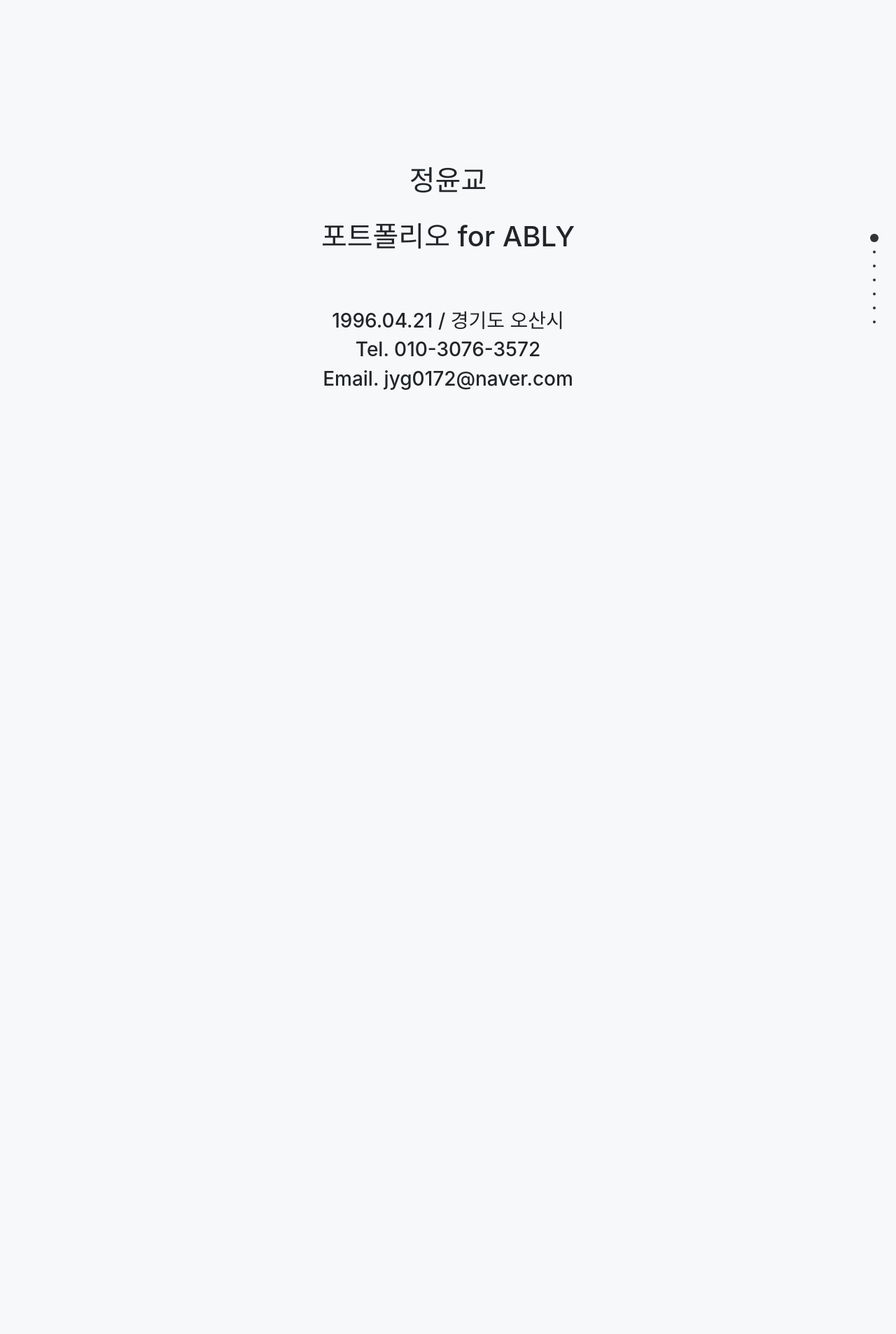
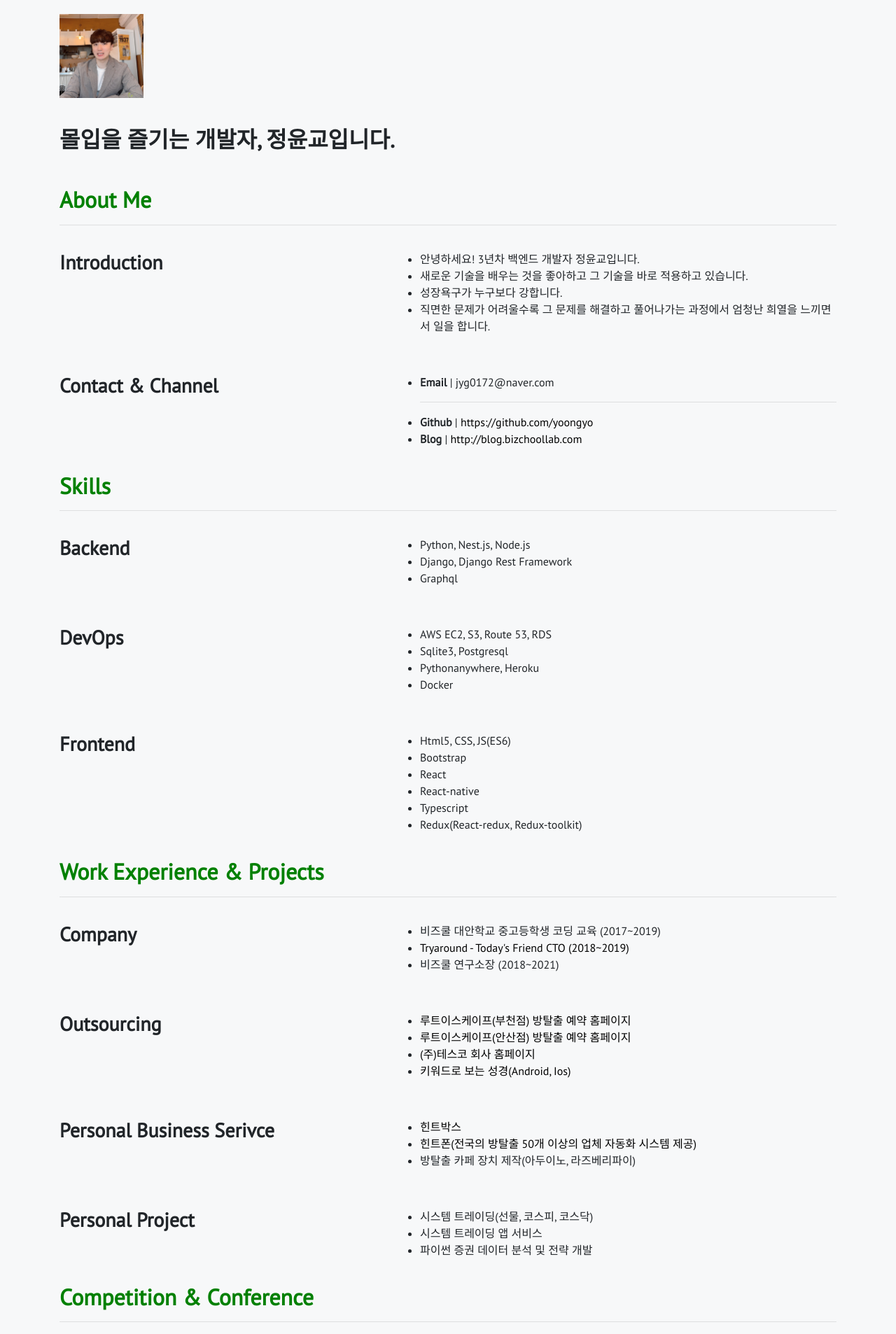
Before and after one commit to yoongyo/portfolio, a Django app: page / in a window 1280 px wide. Shown: the top 1906 px of the page at 70% size. Before the commit the page ends 557 px from the top, so only its background shows below. Run offline with Django 3.2, Linux system fonts and the light colour scheme; some libraries are stand-ins or nearby versions.

Commit message:
edit portfolio

```diff
--- a/mysite/templates/base.html
+++ b/mysite/templates/base.html
@@ -7,7 +7,9 @@
     <script src="https://code.jquery.com/jquery-3.4.1.slim.min.js" integrity="sha384-J6qa4849blE2+poT4WnyKhv5vZF5SrPo0iEjwBvKU7imGFAV0wwj1yYfoRSJoZ+n" crossorigin="anonymous"></script>
     <script src="https://cdn.jsdelivr.net/npm/popper.js@1.16.0/dist/umd/popper.min.js" integrity="sha384-Q6E9RHvbIyZFJoft+2mJbHaEWldlvI9IOYy5n3zV9zzTtmI3UksdQRVvoxMfooAo" crossorigin="anonymous"></script>
     <script src="https://stackpath.bootstrapcdn.com/bootstrap/4.4.1/js/bootstrap.min.js" integrity="sha384-wfSDF2E50Y2D1uUdj0O3uMBJnjuUD4Ih7YwaYd1iqfktj0Uod8GCExl3Og8ifwB6" crossorigin="anonymous"></script>
-
+    <style>
+        @import url('https://fonts.googleapis.com/css2?family=PT+Sans&display=swap');
+    </style>
     {% load static %}
     <!-- fullpage -->
     <link rel="stylesheet" type="text/css" href="{% static 'css/jquery.fullpage.css' %}" />
@@ -20,6 +22,7 @@
     <style>
         body {
             background-color: rgb(247,248,249);
+            font-family: 'PT Sans', sans-serif;
         }
         .nav-link:hover {
             border-bottom: 4px solid #337ab7;
@@ -27,9 +30,19 @@
         a {
             color: black;
         }
+        h2 {
+            font-weight: 700;
+        }
+
+        h3 {
+            font-weight: 600;
+        }
+        .row {
+            padding: 20px 0px;
+        }
     </style>
 </head>
-<body>
+<body style="padding: 20px 0px">
     {% block content %}
 
     {% endblock %}
--- a/portfolio/templates/portfolio.html
+++ b/portfolio/templates/portfolio.html
@@ -1,205 +1,281 @@
 {% extends 'base.html' %}
 {% block content %}
     {% load static %}
-    <div>
-        <div id="fullpage">
-            <div class="section" style="text-align: center;">
-                <div class="container">
-                    <div>
-                        <h1>정윤교</h1><br>
-                        <h1>포트폴리오 for ABLY</h1>
-                        <br>
-                        <br>
-                        <br>
-                        <h3>1996.04.21 / 경기도 오산시</h3>
-                        <h3>Tel. 010-3076-3572</h3>
-                        <h3>Email. jyg0172@naver.com</h3>
-                    </div>
+    <div class="container">
+        <div>
+            <img src="{% static 'img/profile.jpg' %}" width="120rem">
+            <h2 style="font-weight: 600; padding: 40px 0px">몰입을 즐기는 개발자, 정윤교입니다.</h1>
+        </div>
+
+        <div>
+            <h2 style="color:green">About Me</h2>
+            <hr>
+            <div class="row">
+                <div class="col-5">
+                    <h3>Introduction</h3>
+                </div>
+                <div class="col-7">
+                    <ul>
+                        <li>안녕하세요! 3년차 백엔드 개발자 정윤교입니다.</li>
+                        <li>새로운 기술을 배우는 것을 좋아하고 그 기술을 바로 적용하고 있습니다.</li>
+                        <li>성장욕구가 누구보다 강합니다.</li>
+                        <li>직면한 문제가 어려울수록 그 문제를 해결하고 풀어나가는 과정에서 엄청난 희열을 느끼면서 일을 합니다.</li>
+                    </ul>
                 </div>
             </div>
-            <div class="section" style="text-align: center; background-color:white">
-                <div class="container">
-                    <div class="row">
-                        <div class="col">
-                            <img src="{% static 'img/image2.png' %}" style="height:300px; width:300px;">
-                        </div>
-                        <div class="col mt-5">
-                            <h1>2017</h1><br>
-                            <h3>비즈쿨 대안학교 중•고등학생 코딩 교육(2017~2020)</h3>
-                        </div>
-                    </div>
+            <div class="row">
+                <div class="col-5">
+                    <h3>Contact & Channel</h3>
+                </div>
+                <div class="col-7">
+                    <ul>
+                        <li><strong>Email</strong> | jyg0172@naver.com</li>
+                        <hr>
+                        <li><strong>Github</strong> | <a href="https://github.com/yoongyo">https://github.com/yoongyo</a></li>
+                        <li><strong>Blog</strong> | <a href="https://github.com/yoongyo">http://blog.bizchoollab.com</a></li>
+                    </ul>
                 </div>
             </div>
-            <div class="section" style="text-align: center;">
-                <div class="container">
-                    <div class="row">
-                        <div class="col mt-4">
-                            <h1>2018</h1><br>
-                            <h3>스타트업 위크엔드 금상 수상(커피밋)</h3>
-                            <h3>스타트업 Today's Friend CTO (2018~2019)</h3>
-                            <h3>방탈출 힌트박스 제작 및 판매</h3>
-                        </div>
-                        <div class="col">
-                            <img src="{% static 'img/image1.jpg' %}" style="height:280px; width:400px;">
-                        </div>
-                    </div>
+        </div>
+
+        <div>
+            <h2 style="color:green">Skills</h2>
+            <hr>
+            <div class="row">
+                <div class="col-5">
+                    <h3>Backend</h3>
+                </div>
+                <div class="col-7">
+                    <ul>
+                        <li>Python, Nest.js, Node.js</li>
+                        <li>Django, Django Rest Framework</li>
+                        <li>Graphql</li>
+                    </ul>
                 </div>
             </div>
-            <div class="section" style="background-color: white;">
-                <div class="container">
-                    <div class="row">
-                        <div class="col text-center" style="line-height:329.6px">
-                            <img src="{% static 'img/image4.png' %}" style="height:200px; width:300px;vertical-align:middle">
-<!--                            <img src="{% static 'img/image3.png' %}" style="height:50px; width:100px;">-->
-                        </div>
-                        <div class="col">
-                            <h1 style="text-align: center">2019</h1><br>
-                            <h3>방탈출 힌트폰 어플 개발 및 서비스 운영</h3>
-                            <h3>키워드로 보는 성경 개발 및 출시</h3>
-                            <h3>Tesco 회사 홈페이지 개발</h3>
-                            <h3>루트이스케이프 부천점 홈페이지 개발</h3>
-                            <h3>루트이스케이프 안산점 홈페이지 개발</h3>
-                            <h3>외식페이 개발 및 스타트업 준비</h3>
-                        </div>
-                    </div>
+            <div class="row">
+                <div class="col-5">
+                    <h3>DevOps</h3>
+                </div>
+                <div class="col-7">
+                    <ul>
+                        <li>AWS EC2, S3, Route 53, RDS</li>
+                        <li>Sqlite3, Postgresql</li>
+                        <li>Pythonanywhere, Heroku</li>
+                        <li>Docker</li>
+                    </ul>
                 </div>
             </div>
-            <div class="section" style="text-align: center">
-                <h1>2020-2021</h1><br>
-                <h3>시스템 트레이딩(국내 선물, 코스피, 코스닥)</h3>
-                <h3>파이썬 증권 데이터 분석 및 전략 개발</h3>
-                <h3>나만의 시스템 트레이딩 앱 서비스 개발(react-native로 개발)</h3>
-            </div>
-            <div class="section" style="background-color: white; ">
-                <div class="container">
-                    <div class="row" style="text-align: center">
-                        <div class="col">
-                            <h1>ETC</h1><br>
-                            <h3>방탈출 카페 장치 제작(아두이노, 라즈베리파이)</h3>
-                            <h3>축제 스타트업(festigo) 시도</h3>
-                            <h3>이벤트 관련 스타트업(eventmoa) 시도</h3>
-                            <h3>Android용 수신 메모(bizcall) 어플 개발</h3>
-                            <h3>안민석 오산시 국회의원 공약 공공배달앱 개발 추진</h3>
-                            <h3>매년 파이콘 및 개발관련 컨퍼런스 다수 참여</h3>
-                        </div>
-                    </div>
+            <div class="row">
+                <div class="col-5">
+                    <h3>Frontend</h3>
+                </div>
+                <div class="col-7">
+                    <ul>
+                        <li>Html5, CSS, JS(ES6)</li>
+                        <li>Bootstrap</li>
+                        <li>React</li>
+                        <li>React-native</li>
+                        <li>Typescript</li>
+                        <li>Redux(React-redux, Redux-toolkit)</li>
+                    </ul>
                 </div>
             </div>
-            <div class="section" style="">
-                <div class="container">
-                    <h1 style="text-align: center">CODE</h1><br><br><br>
-                    <div class="row">
-                        <div class="col-6">
-                            <a href="https://todaysfriend.com" target="_blank">
-                                <h3>Today's friend</h3>
-                            </a>
-                        </div>
-                        <div class="col-6">
-                            <h3>https://github.com/yoongyo/TSF1</h3>
-                        </div>
-                        <div class="col-6">
-                            <a href="https://www.route-escape.com" target="_blank">
-                                <h3>루트이스케이프(부천점)</h3>
-                            </a>
-                        </div>
-                        <div class="col-6">
-                            <h3>https://github.com/yoongyo/roomescape</h3>
-                        </div>
-                        <div class="col-6">
-                            <a href="http://routeescape.co.kr" target="_blank">
-                                <h3>루트이스케이프(안산점)</h3>
-                            </a>
-                        </div>
-                        <div class="col-6">
-                            <h3>https://github.com/yoongyo/roomescapehomepage</h3>
-                        </div>
-                        <div class="col-6">
-                            <a href="http://tesco.or.kr" target="_blank">
-                                <h3>(주)테스코</h3>
-                            </a>
-                        </div>
-                        <div class="col-6">
-                            <h3>https://github.com/yoongyo/tesco</h3>
-                        </div>
-                        <div class="col-6">
-                            <a href="https://play.google.com/store/apps/details?id=com.bizchool.hintphone" target="_blank">
-                                <h3>힌트폰</h3>
-                            </a>
-                        </div>
-                        <div class="col-6">
-                            <h3>https://github.com/yoongyo/hintphone</h3>
-                        </div>
-                        <div class="col">
-                            <a href="https://smartstore.naver.com/bizchoollab/products/4315238593?NaPm=ct%3Dkqizvyxs%7Cci%3D32b19171b060af90762f2ed70cb8a1b0ddca08e9%7Ctr%3Dsls%7Csn%3D894447%7Chk%3D42e9d50a94922e544060c668fdc5bb20a4993ccf" target="_blank">
-                                <h3>힌트박스</h3>
-                            </a>
-                        </div>
-                        <div class="col-6">
-                            <h3>https://github.com/yoongyo/hintBox</h3>
-                        </div>
-                        <div class="col-6">
-                            <a href="https://play.google.com/store/apps/details?id=com.shammah.shammahbiblelecture" target="_blank">
-                                <h3>키워드로 보는 성경</h3>
-                            </a>
-                        </div>
-                        <div class="col-6">
-                            <h3>https://github.com/yoongyo/bible_v2</h3>
-                        </div>
-                        <div class="col-6">
-                            <a href="https://bizchool.pythonanywhere.com/" target="_blank">
-                                <h3>비즈쿨 블로그</h3>
-                            </a>
-                        </div>
-                        <div class="col-6">
-                            <h3>https://github.com/yoongyo/bizchoolblog</h3>
-                        </div>
-                        <div class="col-6">
-                            <h3>외식페이</h3>
-                        </div>
-                        <div class="col-6">
-                            <h3>https://github.com/yoongyo/eatoutpay</h3>
-                        </div>
-                        <div class="col-6">
-                            <h3>공공배달앱</h3>
-                        </div>
-                        <div class="col-6">
-                            <h3>https://github.com/yoongyo/baedal</h3>
-                        </div>
-                        <div class="col-6">
-                            <h3>방탈출 장치</h3>
-                        </div>
-                        <div class="col-6">
-                            <h3>https://github.com/yoongyo/escapeDevice</h3>
-                        </div>
-                        <div class="col-6">
-                            <h3>시스템 트레이딩</h3>
-                        </div>
-                        <div class="col-6" style="white-space: nowrap;">
-                            <h3>주요 전략과 데이터가 포함되어 공개하지 않겠습니다</h3>
-                        </div>
-                        <div class="col-6">
-                            <h3>힌트폰 v2</h3>
-                            <h3>(ABLY에서 사용하는 기술 스택으로 개발)</h3>
-                        </div>
-                        <div class="col-6" style="white-space: nowrap;">
-                            <h3>https://github.com/yoongyo/hintphone-v2</h3>
-                        </div>
+        </div>
+
+        <div>
+            <h2 style="color:green">Work Experience & Projects</h2>
+            <hr>
+            <div class="row">
+                <div class="col-5">
+                    <h3>Company</h3>
+                </div>
+                <div class="col-7">
+                    <ul>
+                        <li>비즈쿨 대안학교 중고등학생 코딩 교육 (2017~2019)</li>
+                        <li><a href="">Tryaround - Today's Friend CTO (2018~2019)</a></li>
+                        <li>비즈쿨 연구소장 (2018~2021)</li>
+                    </ul>
+                </div>
+            </div>
+            <div class="row">
+                <div class="col-5">
+                    <h3>Outsourcing</h3>
+                </div>
+                <div class="col-7">
+                    <ul>
+                        <li><a href="https://www.route-escape.com/" target="_blank">루트이스케이프(부천점) 방탈출 예약 홈페이지</a></li>
+                        <li><a href="http://routeescape.co.kr/" target="_blank">루트이스케이프(안산점) 방탈출 예약 홈페이지</a></li>
+                        <li><a href="http://tesco.or.kr/" target="_blank">(주)테스코 회사 홈페이지</a></li>
+                        <li><a href="" target="_blank">키워드로 보는 성경(Android, Ios)</a></li>
+                    </ul>
+                </div>
+            </div>
+            <div class="row">
+                <div class="col-5">
+                    <h3>Personal Business Serivce</h3>
+                </div>
+                <div class="col-7">
+                    <ul>
+                        <li><a href="https://smartstore.naver.com/bizchoollab/products/4315238593?NaPm=ct%3Dkqizvyxs%7Cci%3D32b19171b060af90762f2ed70cb8a1b0ddca08e9%7Ctr%3Dsls%7Csn%3D894447%7Chk%3D42e9d50a94922e544060c668fdc5bb20a4993ccf" target="_blank">힌트박스</a></li>
+                        <li><a href="https://play.google.com/store/apps/details?id=com.bizchool.hintphone" target="_blank">힌트폰(전국의 방탈출 50개 이상의 업체 자동화 시스템 제공)</a></li>
+                        <li>방탈출 카페 장치 제작(아두이노, 라즈베리파이)</li>
+                    </ul>
+                </div>
+            </div>
+            <div class="row">
+                <div class="col-5">
+                    <h3>Personal Project</h3>
+                </div>
+                <div class="col-7">
+                    <ul>
+                        <li>시스템 트레이딩(선물, 코스피, 코스닥)</li>
+                        <li>시스템 트레이딩 앱 서비스</li>
+                        <li>파이썬 증권 데이터 분석 및 전략 개발</li>
+                    </ul>
+                </div>
+            </div>
+        </div>
+        <div>
+            <h2 style="color:green">Competition & Conference</h2>
+            <hr>
+            <div class="row">
+                <div class="col-5">
+                    <h3>Pycon</h3>
+                </div>
+                <div class="col-7">
+                    <ul>
+                        <li>매년 Pycon 컨퍼런스 참석</li>
+                    </ul>
+                </div>
+            </div>
+            <div class="row">
+                <div class="col-5">
+                    <h3>Startup Weekend</h3>
+                </div>
+                <div class="col-7">
+                    <ul>
+                        <li>약 54시간 동안 스타트업에 열정있는 사람들이 모여 '팀구성, 협업 및 아이템 개발' 경험을 통해 실제 창업 프로세스를 몸으로 부딪혀보는 프로그램 (2018)</li>
+                        <li>커피밋이라는 서비스로 금상 수상</li>
+                    </ul>
+                </div>
+            </div>
+        </div>
+        <div>
+            <h2 style="color:green">Code</h2>
+            <hr>
+            <div class="row">
+                <div class="col-5">
+                    <h3>Today's Friend</h3>
+                </div>
+                <div class="col-7">
+                    <ul>
+                        <li>https://github.com/yoongyo/TSF1</li>
+                    </ul>
+                </div>
+            </div>
+            <div class="row">
+                <div class="col-5">
+                    <h3>루트이스케이프(부천점)</h3>
+                </div>
+                <div class="col-7">
+                    <ul>
+                        <li>https://github.com/yoongyo/roomescape</li>
+                    </ul>
+                </div>
+            </div>
+            <div class="row">
+                <div class="col-5">
+                    <h3>루트이스케이프(안산점)</h3>
+                </div>
+                <div class="col-7">
+                    <ul>
+                        <li>https://github.com/yoongyo/roomescapehomepage</li>
+                    </ul>
+                </div>
+            </div>
+            <div class="row">
+                <div class="col-5">
+                    <h3>(주)테스코</h3>
+                </div>
+                <div class="col-7">
+                    <ul>
+                        <li>
+                            https://github.com/yoongyo/tesco
+                        </li>
+                    </ul>
+                </div>
+            </div>
+            <div class="row">
+                <div class="col-5">
+                    <h3>힌트박스</h3>
+                </div>
+                <div class="col-7">
+                    <ul>
+                        <li>https://github.com/yoongyo/hintBox</li>
+                    </ul>
+                </div>
+            </div>
+            <div class="row">
+                <div class="col-5">
+                    <h3>힌트폰</h3>
+                </div>
+                <div class="col-7">
+                    <ul>
+                        <li>https://github.com/yoongyo/hintphone</li>
+                    </ul>
+                </div>
+            </div>
+            <div class="row">
+                <div class="col-5">
+                    <h3>키워드로 보는 성경</h3>
+                </div>
+                <div class="col-7">
+                    <ul>
+                        <li>https://github.com/yoongyo/bible_v2</li>
+                    </ul>
+                </div>
+            </div>
+            <div class="row">
+                <div class="col-5">
+                    <h3>bizchool 블로그</h3>
+                </div>
+                <div class="col-7">
+                    <ul>
+                        <li>https://github.com/yoongyo/bizchoolblog</li>
+                    </ul>
+                </div>
+            </div>
+            <div class="row">
+                <div class="col-5">
+                    <h3>방탈출 장치</h3>
+                </div>
+                <div class="col-7">
+                    <ul>
+                        <li>https://github.com/yoongyo/escapeDevice</li>
+                    </ul>
+                </div>
+            </div>
+            <div class="row">
+                <div class="col-5">
+                    <h3>힌트폰 V2</h3>
+                </div>
+                <div class="col-7">
+                    <ul>
+                        <li>https://github.com/yoongyo/hintphone-v2</li>
+                    </ul>
+                </div>
+            </div>
+            <div class="row">
+                <div class="col-5">
+                    <h3>시스템 트레이딩</h3>
+                </div>
+                <div class="col-7">
+                    <ul>
+                        <li>주요 전략과 데이터가 포함되어 공개하지 않겠습니다</li>
+                    </ul>
                 </div>
             </div>
         </div>
     </div>
-
-    <script>
-    $(document).ready(function() {
-        $('#fullpage').fullpage({
-            autoScrolling:true,
-            scrollHorizontally: true,
-            anchors: ['intro', '2017', '2018', '2019', '2020-2021', 'etc', 'code'],
-            navigation: true,
-            // navigationTooltips: ['2017', '2018', 2019', '2020-2021', '기타'],
-            showActiveTooltips: true,
-            slidesNavigation: true,
-        });
-     });
-    </script>
 {% endblock %}
--- a/portfolio/urls.py
+++ b/portfolio/urls.py
@@ -4,5 +4,6 @@ from . import views
 
 urlpatterns = [
     re_path(r'^$', views.portfolio, name='portfolio'),
+    re_path('ably', views.ably_portfolio, name='portfolio_ably')
     # re_path(r'^$', views.resume, name='resume'),
 ]
--- a/portfolio/views.py
+++ b/portfolio/views.py
@@ -1,12 +1,12 @@
 from django.shortcuts import render
 
 def portfolio(request):
-    return render(request, 'portfolio.html', {
-
-    })
-
+    return render(request, 'portfolio.html')
 
 def resume(request):
     return render(request, 'resume.html', {
 
     })
+
+def ably_portfolio(request):
+    return render(request, 'portfolio_ably.html')
```
Also changed, not shown: portfolio/templates/portfolio_ably.html (added, +206 -0 lines), mysite/static/img/profile.jpg (added).
